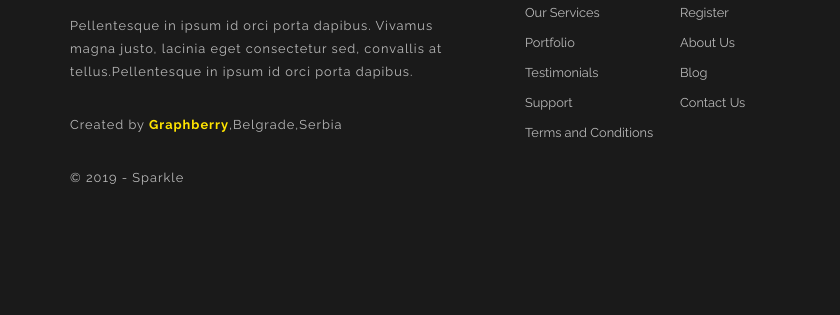
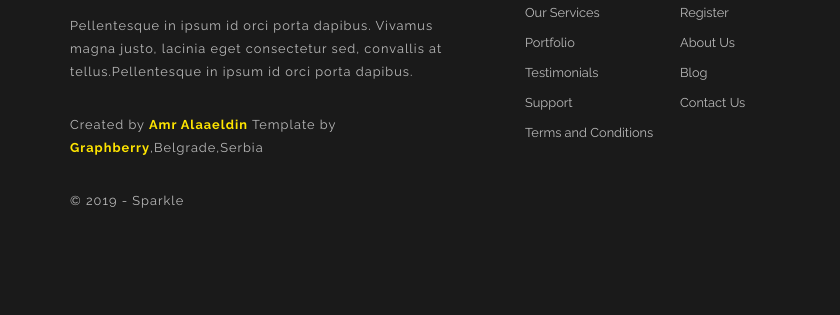
Before and after one commit to amralaaeldin/Sparkle-Template-training, a plain HTML site: page index.html in a window 1280 px wide. Shown: the part 4894-5209 px from the top of the page, 0-840 px from the left. Drawn offline with Linux system fonts and the light colour scheme.

Commit message:
Update index.html

```diff
--- a/index.html
+++ b/index.html
@@ -508,7 +508,10 @@
             lacinia eget consectetur sed, convallis at tellus.Pellentesque in
             ipsum id orci porta dapibus.
           </p>
-          <p>Created by <span>Graphberry</span>,Belgrade,Serbia</p>
+          <p>
+            Created by <span>Amr Alaaeldin</span> Template by
+            <span>Graphberry</span>,Belgrade,Serbia
+          </p>
           <p>&copy; 2019 - Sparkle</p>
         </div>
         <div class="links">
```
